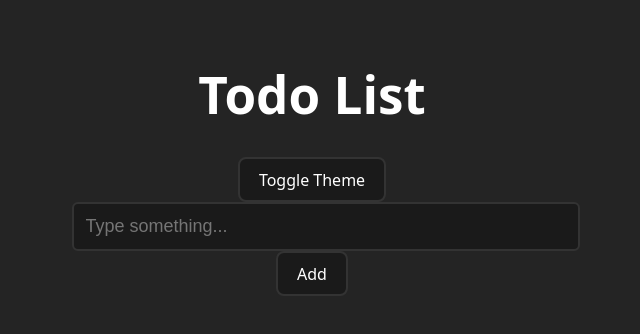
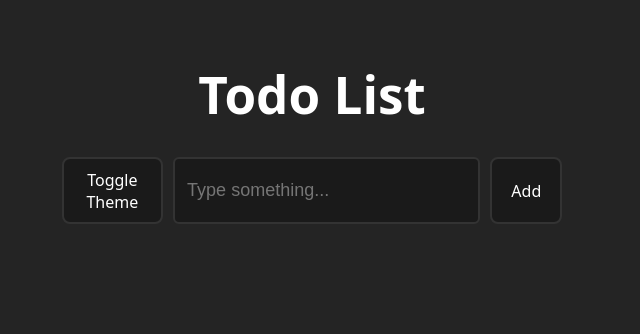
Before and after one commit to ephesian-tggae/to-do-list, a React (Vite) app: page / in a window 1280 px wide. Shown: the top 334 px of the page, without its empty margins (328-968 px from the left). Built offline with nearby package versions, Linux system fonts and the light colour scheme.

Commit message:
changed format

```diff
--- a/src/App.css
+++ b/src/App.css
@@ -20,9 +20,16 @@ input{
   border-radius: 6px;
 }
 
+.controls {
+  display: flex;          /* line them up in a row */
+  gap: 10px;              /* equal spacing between them */
+  margin-bottom: 20px;    /* push the list down */
+}
+
 .todo-container {
   margin-top: 0; /* no space from top */
   padding-top: 0;
+
 }
 
 .todo-text {
--- a/src/App.jsx
+++ b/src/App.jsx
@@ -33,9 +33,11 @@ const toggleTodo = (index) => {
     <>
       <div className="todo-container">
         <h1>Todo List</h1>
+        <div className="controls">
           <button onClick={() => setTheme(theme === 'dark' ? 'light' : 'dark')}>
             Toggle Theme
           </button>
+
           <input
             type="text"
             value={inputValue}
@@ -50,7 +52,7 @@ const toggleTodo = (index) => {
           <button onClick={addTodo}>
             Add
           </button>
-
+        </div>
         <ul>
           {todos.map((todo, index) => (
             <li key={index}>
```
Lines whose indentation alone changed are shown as unchanged.
